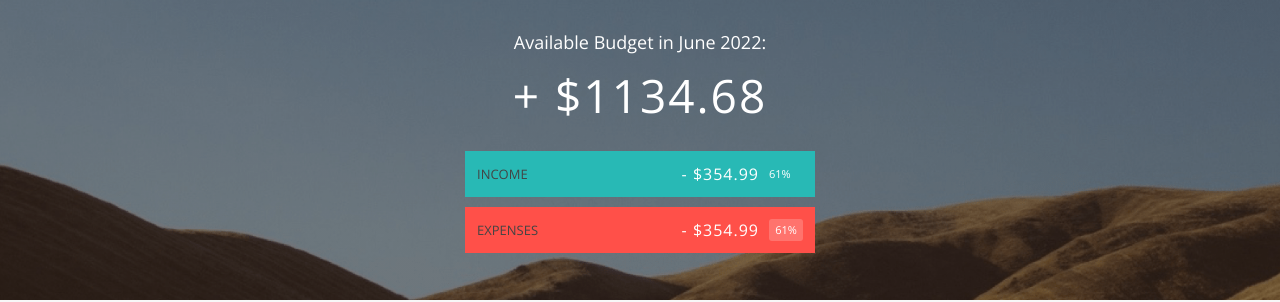
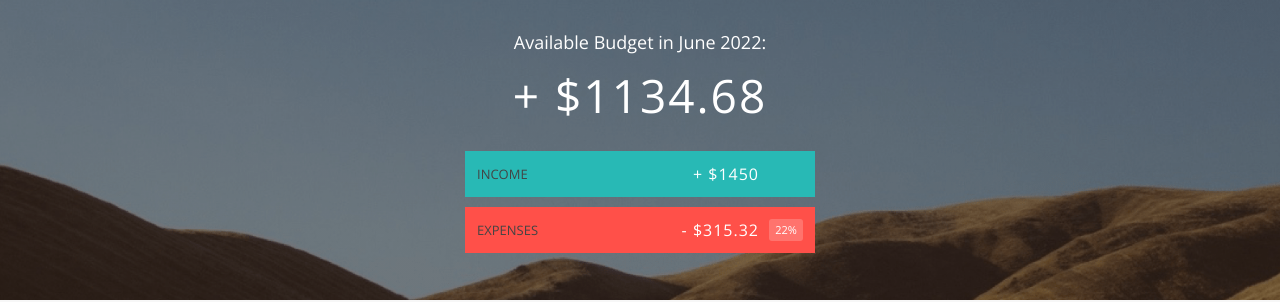
Before and after one commit to cmacmitt/f21-react-budget, a React (Create React App) app: page / in a window 1280 px wide. Shown: the top 302 px of the page. Built offline with nearby package versions, Linux system fonts and the light colour scheme.

Commit message:
pass data to budget header

```diff
--- a/src/components/BudgetHeader.jsx
+++ b/src/components/BudgetHeader.jsx
@@ -17,8 +17,9 @@ const BudgetHeader = ({ incomes, expenses }) => {
 
     year: "numeric",
   });
+
   const netIncome = incomeTotal - expenseTotal;
-
+  const expensePercentage = ((expenseTotal / incomeTotal) * 100).toFixed();
   return (
     <div className={styles.top}>
       <div className={styles.container}>
@@ -32,7 +33,11 @@ const BudgetHeader = ({ incomes, expenses }) => {
         </div>
 
         <BudgetSummary type="incomes" total={incomeTotal} />
-        <BudgetSummary type="expenses" total={expenseTotal} />
+        <BudgetSummary
+          type="expenses"
+          total={expenseTotal}
+          percentage={expensePercentage}
+        />
       </div>
     </div>
   );
--- a/src/components/BudgetSummary.jsx
+++ b/src/components/BudgetSummary.jsx
@@ -1,6 +1,6 @@
 import styles from "./BudgetSummary.module.css";
 
-const BudgetSummary = ({ type }) => {
+const BudgetSummary = ({ type, total, percentage }) => {
   // temporary hack until we fix the styles
   if (type === "incomes") type = "income";
 
@@ -8,13 +8,16 @@ const BudgetSummary = ({ type }) => {
     <div className={styles[type]}>
       <div className={styles.text}>{type.toUpperCase()}</div>
       <div className="right">
-        <div className={styles.value}>- $354.99</div>
+        <div className={styles.value}>
+          {type === "expenses" ? "-" : "+"} ${total}
+        </div>
+
         <div
           className={`${styles.percentage} ${
             type === "expenses" && styles["expenses--percentage"]
           }`}
         >
-          61%
+          {percentage ? `${percentage}%` : ""}
         </div>
       </div>
     </div>
```
